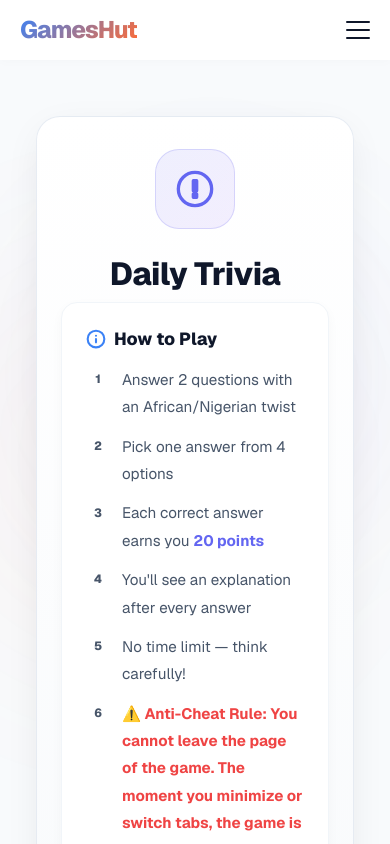
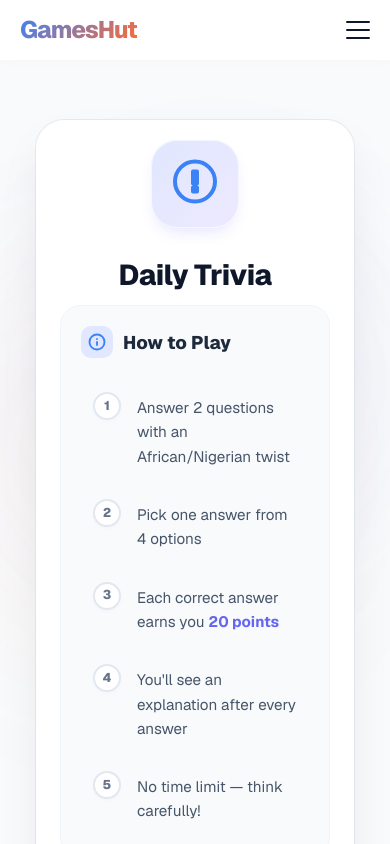
Before and after one commit to phcgameshut/gameshut, a Next.js app: page /games in a window 390 px wide. Both pictures are taken after a click on the button "Play Now". Shown: the top 844 px of the page. Built offline with nearby package versions, Linux system fonts and the light colour scheme.

Commit message:
Redesign GameRules UI for desktop and mobile

```diff
--- a/src/app/games/components/GameRules.tsx
+++ b/src/app/games/components/GameRules.tsx
@@ -15,124 +15,194 @@ export default function GameRules({ title, theme, icon, instructions, onStart, c
   }, []);
 
   return (
-    <div style={{ maxWidth: "600px", margin: "0 auto", padding: "16px", width: "100%", boxSizing: "border-box" }}>
     <div style={{
-        background: "linear-gradient(180deg, #ffffff 0%, #f8fafc 100%)",
-        borderRadius: "24px",
-        padding: "32px 24px",
-        boxShadow: "0 10px 40px -10px rgba(0,0,0,0.1)",
+      maxWidth: "640px",
+      margin: "0 auto",
+      padding: "20px 16px",
+      width: "100%",
+      boxSizing: "border-box",
+      animation: "fadeUp 0.4s ease-out"
+    }}>
+      <style>{`
+        @keyframes fadeUp {
+          from { opacity: 0; transform: translateY(15px); }
+          to { opacity: 1; transform: translateY(0); }
+        }
+        @keyframes float {
+          0% { transform: translateY(0px); }
+          50% { transform: translateY(-6px); }
+          100% { transform: translateY(0px); }
+        }
+        .rule-item:hover {
+          background: rgba(99, 102, 241, 0.04);
+        }
+        .start-btn {
+          transition: all 0.3s cubic-bezier(0.4, 0, 0.2, 1);
+          background-size: 200% auto;
+        }
+        .start-btn:hover {
+          transform: translateY(-3px);
+          box-shadow: 0 14px 28px -10px rgba(99, 102, 241, 0.6);
+          background-position: right center;
+        }
+        .start-btn:active {
+          transform: translateY(1px);
+        }
+      `}</style>
+
+      <div style={{
+        background: "#ffffff",
+        borderRadius: "28px",
+        padding: "clamp(24px, 5vw, 40px)",
+        boxShadow: "0 20px 50px -12px rgba(15, 23, 42, 0.1), 0 0 0 1px rgba(226, 232, 240, 0.8)",
         textAlign: "center",
-        border: "1px solid rgba(226, 232, 240, 0.8)"
+        position: "relative",
+        overflow: "hidden"
       }}>
+        {/* Subtle decorative background blob */}
         <div style={{
-          width: "80px",
-          height: "80px",
-          background: "linear-gradient(135deg, rgba(99, 102, 241, 0.1) 0%, rgba(139, 92, 246, 0.1) 100%)",
-          borderRadius: "24px",
+          position: "absolute",
+          top: "-50%",
+          left: "-20%",
+          width: "140%",
+          height: "200px",
+          background: "radial-gradient(ellipse at center, rgba(99, 102, 241, 0.08) 0%, rgba(255,255,255,0) 70%)",
+          zIndex: 0,
+          pointerEvents: "none"
+        }}></div>
+
+        <div style={{ position: "relative", zIndex: 1 }}>
+          <div style={{
+            width: "88px",
+            height: "88px",
+            background: "linear-gradient(135deg, #e0e7ff 0%, #ede9fe 100%)",
+            borderRadius: "26px",
             display: "flex",
             alignItems: "center",
             justifyContent: "center",
             margin: "0 auto 24px auto",
-          color: "var(--accent-primary)",
-          boxShadow: "inset 0 0 0 1px rgba(99, 102, 241, 0.2)"
+            color: "var(--color-brand)",
+            boxShadow: "0 8px 16px -6px rgba(99, 102, 241, 0.2), inset 0 0 0 1px rgba(255,255,255,0.6)",
+            animation: "float 4s ease-in-out infinite"
           }}>
+            <div style={{ transform: "scale(1.2)" }}>
               {icon}
             </div>
+          </div>
 
-        <h2 style={{ fontSize: "2rem", fontWeight: 800, color: "var(--text-primary)", margin: "0 0 8px 0", letterSpacing: "-0.5px" }}>{title}</h2>
+          <h2 style={{ fontSize: "clamp(1.8rem, 4vw, 2.4rem)", fontWeight: 800, color: "#0f172a", margin: "0 0 12px 0", letterSpacing: "-0.5px" }}>{title}</h2>
 
           {theme && (
-          <div style={{ display: "inline-block", background: "rgba(99, 102, 241, 0.1)", padding: "6px 16px", borderRadius: "20px", marginBottom: "24px" }}>
-            <span style={{ color: "var(--accent-primary)", fontWeight: 700, fontSize: "0.85rem", textTransform: "uppercase", letterSpacing: "1px" }}>Theme: {theme}</span>
+            <div style={{ display: "inline-block", background: "rgba(99, 102, 241, 0.1)", padding: "6px 18px", borderRadius: "20px", marginBottom: "32px", border: "1px solid rgba(99, 102, 241, 0.2)" }}>
+              <span style={{ color: "var(--color-brand)", fontWeight: 700, fontSize: "0.85rem", textTransform: "uppercase", letterSpacing: "1.2px" }}>Theme: {theme}</span>
             </div>
           )}
 
           <div style={{
-          background: "#ffffff",
-          borderRadius: "16px",
-          padding: "24px",
-          marginBottom: "32px",
+            background: "#f8fafc",
+            borderRadius: "20px",
+            padding: "clamp(20px, 4vw, 28px)",
+            marginBottom: "24px",
             textAlign: "left",
-          boxShadow: "0 4px 12px rgba(0,0,0,0.03)",
             border: "1px solid #f1f5f9"
           }}>
-          <h3 style={{ fontWeight: 800, color: "var(--text-primary)", marginBottom: "16px", fontSize: "1.1rem", display: "flex", alignItems: "center", gap: "8px" }}>
-            <svg width="20" height="20" viewBox="0 0 24 24" fill="none" stroke="currentColor" strokeWidth="2.5" strokeLinecap="round" strokeLinejoin="round" style={{ color: "var(--color-brand)" }}>
+            <h3 style={{ fontWeight: 800, color: "#1e293b", marginBottom: "20px", fontSize: "1.15rem", display: "flex", alignItems: "center", gap: "10px" }}>
+              <span style={{ display: "flex", alignItems: "center", justifyContent: "center", background: "#e0e7ff", color: "var(--color-brand)", borderRadius: "10px", width: "32px", height: "32px" }}>
+                <svg width="18" height="18" viewBox="0 0 24 24" fill="none" stroke="currentColor" strokeWidth="2.5" strokeLinecap="round" strokeLinejoin="round">
                   <circle cx="12" cy="12" r="10"/>
                   <path d="M12 16v-4"/>
                   <path d="M12 8h.01"/>
                 </svg>
+              </span>
               How to Play
             </h3>
             <ul style={{
-            color: "var(--text-secondary)",
-            lineHeight: 1.8,
+              color: "#475569",
+              lineHeight: 1.6,
               paddingLeft: "0",
               margin: 0,
               listStyle: "none",
               display: "flex",
               flexDirection: "column",
-            gap: "12px"
+              gap: "4px"
             }}>
-            {[...instructions, <span key="anti-cheat" style={{ color: "#ef4444", fontWeight: 700 }}>⚠️ Anti-Cheat Rule: You cannot leave the page of the game. The moment you minimize or switch tabs, the game is gone and will be recorded as zero points.</span>].map((inst, idx) => (
-              <li key={idx} style={{ display: "flex", gap: "12px", alignItems: "flex-start", fontSize: "0.95rem" }}>
+              {instructions.map((inst, idx) => (
+                <li key={idx} className="rule-item" style={{ display: "flex", gap: "16px", alignItems: "flex-start", fontSize: "0.95rem", padding: "12px", borderRadius: "12px", transition: "background 0.2s" }}>
                   <span style={{
                     display: "flex",
                     alignItems: "center",
                     justifyContent: "center",
-                  background: "var(--bg-secondary)",
-                  color: "var(--text-secondary)",
+                    background: "#ffffff",
+                    border: "2px solid #e2e8f0",
+                    color: "#64748b",
                     borderRadius: "50%",
-                  width: "24px",
-                  height: "24px",
-                  fontSize: "0.75rem",
+                    width: "28px",
+                    height: "28px",
+                    fontSize: "0.8rem",
                     fontWeight: 800,
                     flexShrink: 0,
-                  marginTop: "2px"
+                    marginTop: "2px",
+                    boxShadow: "0 2px 4px rgba(0,0,0,0.02)"
                   }}>
                     {idx + 1}
                   </span>
-                <span>{inst}</span>
+                  <span style={{ paddingTop: "6px" }}>{inst}</span>
                 </li>
               ))}
             </ul>
           </div>
 
+          <div style={{
+            background: "#fef2f2",
+            border: "1px solid #fecaca",
+            borderRadius: "16px",
+            padding: "16px 20px",
+            marginBottom: "32px",
+            display: "flex",
+            alignItems: "flex-start",
+            gap: "14px",
+            textAlign: "left"
+          }}>
+            <svg width="24" height="24" viewBox="0 0 24 24" fill="none" stroke="#ef4444" strokeWidth="2.5" strokeLinecap="round" strokeLinejoin="round" style={{ flexShrink: 0, marginTop: "2px" }}>
+              <path d="m21.73 18-8-14a2 2 0 0 0-3.48 0l-8 14A2 2 0 0 0 4 21h16a2 2 0 0 0 1.73-3Z"></path>
+              <path d="M12 9v4"></path>
+              <path d="M12 17h.01"></path>
+            </svg>
+            <div>
+              <strong style={{ color: "#b91c1c", display: "block", marginBottom: "4px", fontSize: "0.95rem" }}>Anti-Cheat Rule</strong>
+              <span style={{ color: "#991b1b", fontSize: "0.9rem", lineHeight: 1.5, display: "block" }}>You cannot leave this page. If you minimize or switch tabs during the game, your session ends and scores <strong style={{ fontWeight: 800 }}>0 points</strong>.</span>
+            </div>
+          </div>
+
           <button
+            className="start-btn"
             onClick={onStart}
             style={{
               width: "100%",
               padding: "18px",
-            borderRadius: "16px",
-            background: "linear-gradient(135deg, var(--color-brand) 0%, #4f46e5 100%)",
+              borderRadius: "18px",
+              background: "linear-gradient(to right, #4f46e5 0%, #6366f1 51%, #4f46e5 100%)",
               color: "white",
               border: "none",
               fontWeight: 800,
-            fontSize: "1.1rem",
+              fontSize: "1.15rem",
               cursor: "pointer",
-            boxShadow: "0 8px 20px -6px rgba(99, 102, 241, 0.5)",
+              boxShadow: "0 8px 20px -6px rgba(79, 70, 229, 0.5)",
               display: "flex",
               alignItems: "center",
               justifyContent: "center",
               gap: "10px",
-            transition: "transform 0.2s, box-shadow 0.2s"
-          }}
-          onMouseEnter={(e) => {
-            e.currentTarget.style.transform = "translateY(-2px)";
-            e.currentTarget.style.boxShadow = "0 12px 24px -8px rgba(99, 102, 241, 0.6)";
-          }}
-          onMouseLeave={(e) => {
-            e.currentTarget.style.transform = "none";
-            e.currentTarget.style.boxShadow = "0 8px 20px -6px rgba(99, 102, 241, 0.5)";
+              letterSpacing: "0.5px"
             }}
           >
             {ctaText}
-          <svg width="20" height="20" viewBox="0 0 24 24" fill="none" stroke="currentColor" strokeWidth="3" strokeLinecap="round" strokeLinejoin="round">
+            <svg width="22" height="22" viewBox="0 0 24 24" fill="none" stroke="currentColor" strokeWidth="3" strokeLinecap="round" strokeLinejoin="round">
               <line x1="5" y1="12" x2="19" y2="12"></line>
               <polyline points="12 5 19 12 12 19"></polyline>
             </svg>
           </button>
         </div>
       </div>
+    </div>
   );
 }
```
Lines whose indentation alone changed are shown as unchanged.
